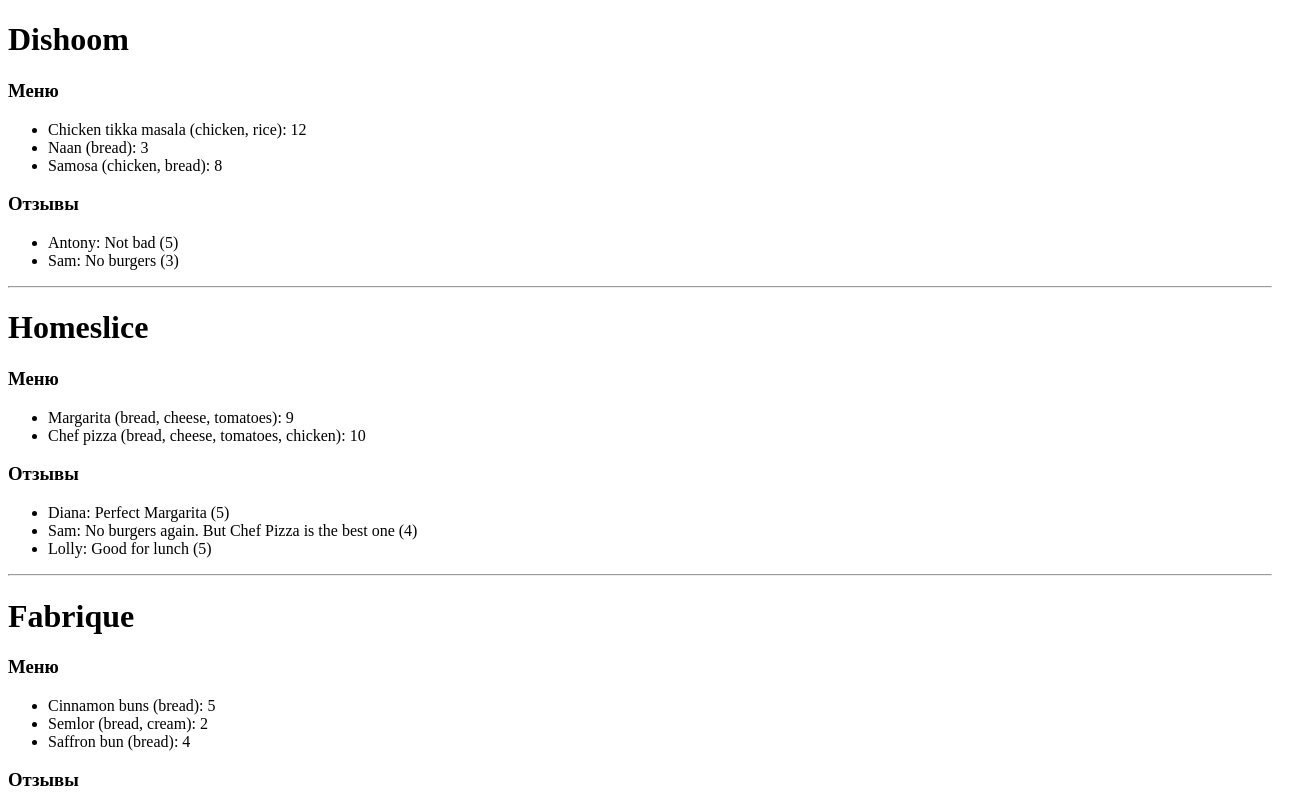
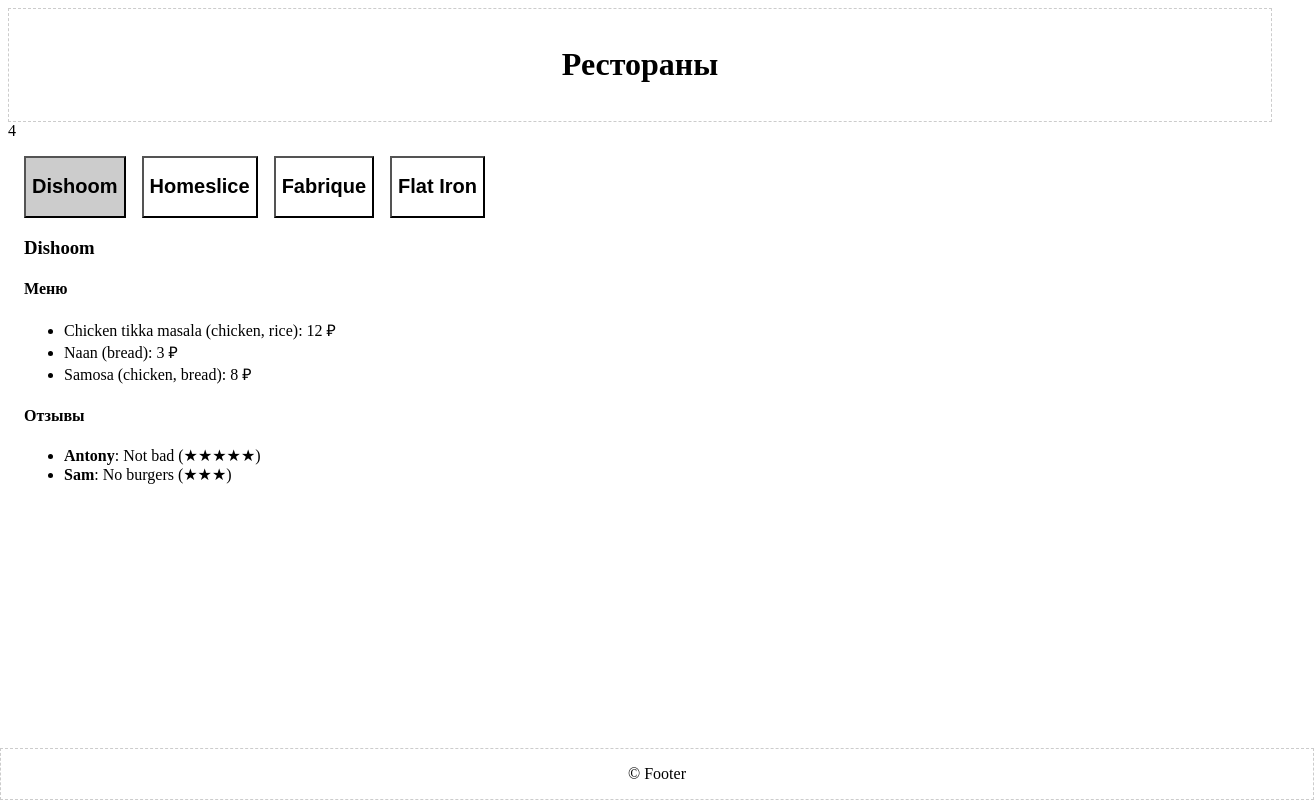
Before and after one commit to mrfrac/react-2506, a React (Vite) app: page / in a window 1280 px wide. Shown: the top 802 px of the page, 1314 px wide, since content can reach past the window. Built offline with nearby package versions, Linux system fonts and the light colour scheme.

Commit message:
feat: components decomposition

```diff
--- a/index.html
+++ b/index.html
@@ -3,7 +3,7 @@
   <head>
     <meta charset="UTF-8" />
     <meta name="viewport" content="width=device-width, initial-scale=1.0" />
-    <title>Vite + React + TS</title>
+    <title>Рестораны</title>
   </head>
   <body>
     <div id="root"></div>
--- /dev/null
+++ b/src/components/app/App.tsx
@@ -0,0 +1,12 @@
+import { restaurants } from '../../constants/mock.ts';
+import { Layout } from '../layout/Layout.tsx';
+import { RestaurantsList } from '../restaurants-list/RestaurantsList.tsx';
+
+export const App = () => {
+  return (
+    <Layout>
+      4
+      <RestaurantsList restaurants={restaurants} />
+    </Layout>
+  );
+};
--- /dev/null
+++ b/src/components/footer/Footer.tsx
@@ -0,0 +1,19 @@
+export const Footer = () => {
+  return (
+    <footer
+      style={{
+        display: 'flex',
+        justifyContent: 'center',
+        alignItems: 'center',
+        position: 'absolute',
+        left: 0,
+        bottom: 0,
+        width: '100%',
+        border: '1px dashed #ccc',
+        padding: '16px',
+      }}
+    >
+      &copy; Footer
+    </footer>
+  );
+};
--- /dev/null
+++ b/src/components/header/Header.tsx
@@ -0,0 +1,18 @@
+export const Header = () => {
+  return (
+    <header
+      style={{
+        display: 'flex',
+        justifyContent: 'center',
+        alignItems: 'center',
+        width: '100%',
+        margin: '0 auto',
+        border: '1px dashed #ccc',
+        padding: '16px',
+        boxSizing: 'border-box',
+      }}
+    >
+      <h1>Рестораны</h1>
+    </header>
+  );
+};
--- /dev/null
+++ b/src/components/layout/Layout.tsx
@@ -0,0 +1,12 @@
+import { Footer } from '../footer/Footer.tsx';
+import { Header } from '../header/Header.tsx';
+
+export const Layout = ({ children }) => {
+  return (
+    <>
+      <Header />
+      {children}
+      <Footer />
+    </>
+  );
+};
--- /dev/null
+++ b/src/components/menu/Menu.tsx
@@ -0,0 +1,18 @@
+import type { FunctionComponent } from 'react';
+
+type MenuProps = {
+  menu: Menu[];
+};
+
+export const Menu: FunctionComponent<MenuProps> = ({ menu }) => {
+  return (
+    <ul>
+      {menu.map((menuItem) => (
+        <li key={menuItem.id}>
+          {menuItem.name} ({menuItem.ingredients.join(', ')}): {menuItem.price}{' '}
+          &#x20bd;
+        </li>
+      ))}
+    </ul>
+  );
+};
--- /dev/null
+++ b/src/components/restaurant-card/RestaurantCard.tsx
@@ -0,0 +1,28 @@
+import type { FunctionComponent } from 'react';
+import type { Restaurant } from '../../types';
+import { Menu } from '../menu/Menu.tsx';
+import { Reviews } from '../reviews/Reviews.tsx';
+
+type RestaurantCardProps = {
+  restaurant: Restaurant;
+};
+
+export const RestaurantCard: FunctionComponent<RestaurantCardProps> = ({
+  restaurant,
+}) => {
+  return (
+    <div
+      style={{
+        padding: '0 16px',
+      }}
+    >
+      <h3>{restaurant.name}</h3>
+
+      <h4>Меню</h4>
+      <Menu menu={restaurant.menu} />
+
+      <h4>Отзывы</h4>
+      <Reviews reviews={restaurant.reviews} />
+    </div>
+  );
+};
--- /dev/null
+++ b/src/components/restaurants-list/RestaurantsList.tsx
@@ -0,0 +1,47 @@
+import { type FunctionComponent, useState } from 'react';
+import type { Restaurant } from '../../types';
+import { RestaurantCard } from '../restaurant-card/RestaurantCard.tsx';
+
+type RestaurantsListProps = {
+  restaurants: Restaurant[];
+};
+
+export const RestaurantsList: FunctionComponent<RestaurantsListProps> = ({
+  restaurants,
+}) => {
+  const [selectedId, setSelectedId] = useState<string>(restaurants[0].id);
+  const selectedRestaurant = restaurants.find(
+    (restaurant) => restaurant.id === selectedId
+  );
+
+  return (
+    <>
+      <ul
+        style={{
+          listStyle: 'none',
+          padding: 0,
+          margin: '16px',
+          display: 'flex',
+          gap: '16px',
+        }}
+      >
+        {restaurants.map((restaurant) => (
+          <li key={restaurant.id}>
+            <button
+              type="button"
+              style={{
+                backgroundColor:
+                  selectedId === restaurant.id ? '#ccc' : 'initial',
+              }}
+              onClick={() => setSelectedId(restaurant.id)}
+            >
+              <h2>{restaurant.name}</h2>
+            </button>
+          </li>
+        ))}
+      </ul>
+
+      {selectedRestaurant && <RestaurantCard restaurant={selectedRestaurant} />}
+    </>
+  );
+};
--- /dev/null
+++ b/src/components/reviews/Rating.tsx
@@ -0,0 +1,15 @@
+import type { FunctionComponent } from 'react';
+
+type RatingProps = {
+  rating: number;
+};
+
+export const Rating: FunctionComponent<RatingProps> = ({ rating }) => {
+  return (
+    <>
+      {Array.from({ length: rating }, (_, index) => index + 1).map((index) => (
+        <span key={index}>★</span>
+      ))}
+    </>
+  );
+};
--- /dev/null
+++ b/src/components/reviews/Reviews.tsx
@@ -0,0 +1,19 @@
+import type { FunctionComponent } from 'react';
+import { Rating } from './Rating.tsx';
+
+type ReviewsProps = {
+  reviews: Review[];
+};
+
+export const Reviews: FunctionComponent<ReviewsProps> = ({ reviews }) => {
+  return (
+    <ul>
+      {reviews.map((review) => (
+        <li key={review.id}>
+          <strong>{review.user}</strong>: {review.text} (
+          <Rating rating={review.rating} />)
+        </li>
+      ))}
+    </ul>
+  );
+};
--- a/src/main.tsx
+++ b/src/main.tsx
@@ -1,42 +1,10 @@
-import { createElement } from 'react';
+import { StrictMode } from 'react';
 import { createRoot } from 'react-dom/client';
-import { restaurants } from './constants/mock.ts';
+
+import { App } from './components/app/App.tsx';
 
 createRoot(document.getElementById('root')!).render(
-  createElement(
-    'div',
-    {},
-    restaurants.map((restaurant) => {
-      return createElement('div', { key: restaurant.id }, [
-        <h1>{restaurant.name}</h1>,
-        <h3>Меню</h3>,
-        createElement(
-          'ul',
-          {},
-          restaurant.menu.map((menuItem) =>
-            createElement('li', { key: menuItem.id }, [
-              menuItem.name,
-              ` (${menuItem.ingredients.join(', ')})`,
-              ': ',
-              menuItem.price,
-            ])
-          )
-        ),
-        <h3>Отзывы</h3>,
-        createElement(
-          'ul',
-          {},
-          restaurant.reviews.map((review) =>
-            createElement('li', { key: review.id }, [
-              review.user,
-              ': ',
-              review.text,
-              ` (${review.rating})`,
-            ])
-          )
-        ),
-        <hr />,
-      ]);
-    })
-  )
+  <StrictMode>
+    <App />
+  </StrictMode>
 );
```
